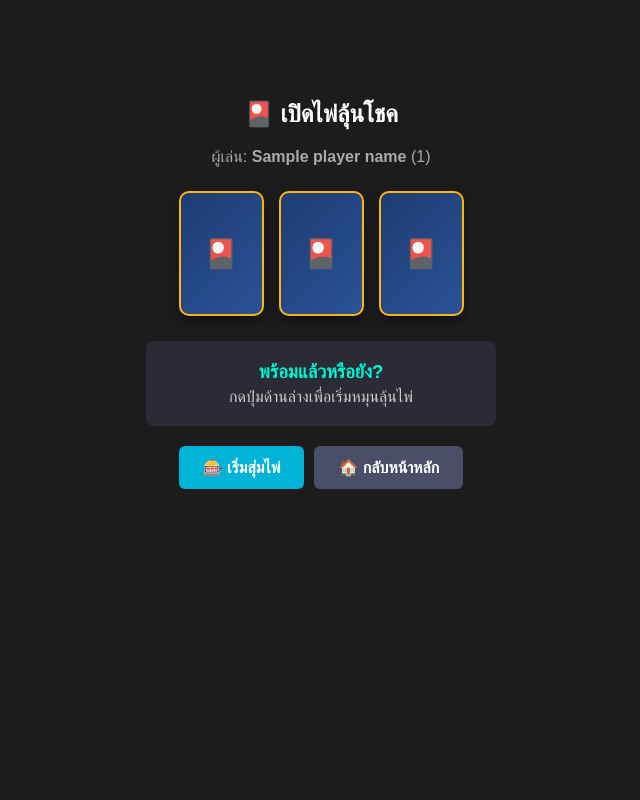
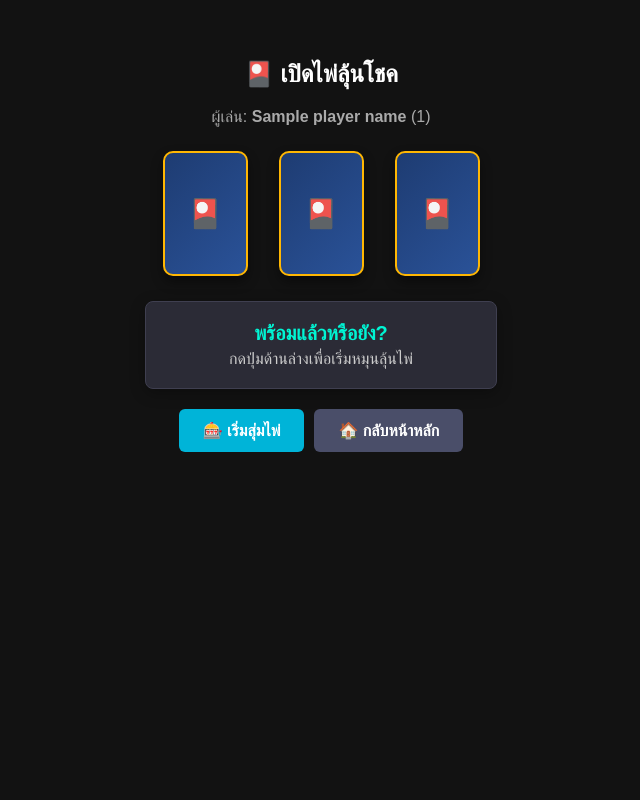
Before and after one commit to WRMG001/CardGame, a Flask app: template templates/game.html in a window 1280 px wide. Shown: the whole page, without its empty margins (319-959 px from the left). Run offline with Flask 3, Linux system fonts and the light colour scheme; the template is opened without the code that fills it: most values are stand-ins (such as "Sample title", 1, 10 or a date in 2020).

Commit message:
Update style.css

```diff
--- a/static/css/style.css
+++ b/static/css/style.css
@@ -1,23 +1,131 @@
-body{
-
-font-family:Arial;
-
-background:#1c1c1c;
-
-color:white;
-
-text-align:center;
-
-margin-top:100px;
-
+/* ==========================================
+   1. GLOBAL STYLES (สไตล์พื้นฐาน)
+   ========================================== */
+body {
+  font-family: 'Kanit', 'Prompt', Arial, sans-serif;
+  background-color: #121212;
+  color: #ffffff;
+  text-align: center;
+  margin: 0;
+  padding: 40px 15px;
+  min-height: 100vh;
+  box-sizing: border-box;
 }
 
-button{
+/* ปุ่มกดทั่วไป */
+button {
+  padding: 10px 25px;
+  font-size: 18px;
+  cursor: pointer;
+  border-radius: 6px;
+  border: none;
+  transition: all 0.2s ease-in-out;
+}
 
-padding:10px 25px;
+button:hover:not(:disabled) {
+  transform: translateY(-2px);
+  filter: brightness(1.1);
+}
 
-font-size:18px;
+button:active:not(:disabled) {
+  transform: translateY(0);
+}
 
-cursor:pointer;
+button:disabled {
+  opacity: 0.6;
+  cursor: not-allowed;
+}
 
+/* ==========================================
+   2. CARD 3D & SLOT MACHINE ANIMATION
+   ========================================== */
+.card-container {
+  perspective: 1000px;
+  display: inline-block;
+  margin: 0 8px;
 }
+
+.card-inner {
+  position: relative;
+  width: 85px;
+  height: 125px;
+  transition: transform 0.6s ease-in-out;
+  transform-style: preserve-3d;
+}
+
+/* สถานะการพลิกหน้า-หลัง */
+.card-container:not(.flipped) .card-inner {
+  transform: rotateY(0deg);
+}
+
+.card-container.flipped .card-inner {
+  transform: rotateY(180deg);
+}
+
+.card-front, .card-back {
+  position: absolute;
+  width: 100%;
+  height: 100%;
+  backface-visibility: hidden;
+  border-radius: 10px;
+  display: flex;
+  flex-direction: column;
+  justify-content: space-between;
+  align-items: center;
+  padding: 8px;
+  box-sizing: border-box;
+  box-shadow: 0 6px 12px rgba(0, 0, 0, 0.5);
+}
+
+/* หลังไพ่ */
+.card-back {
+  background: linear-gradient(135deg, #1e3c72 0%, #2a5298 100%);
+  border: 2px solid #ffb703;
+  color: #ffffff;
+  justify-content: center;
+}
+
+/* หน้าไพ่ */
+.card-front {
+  background: #ffffff;
+  border: 1px solid #d1d5db;
+  transform: rotateY(180deg);
+}
+
+/* เอฟเฟกต์ตอนเปิดไพ่สำเร็จ */
+.stop-spin {
+  animation: popIn 0.3s ease-out forwards;
+}
+
+@keyframes popIn {
+  0% { transform: scale(0.8); }
+  50% { transform: scale(1.1); }
+  100% { transform: scale(1.0); }
+}
+
+/* ==========================================
+   3. RESULT BOX & CONTAINERS
+   ========================================== */
+#resultBox {
+  background: #2b2b36;
+  padding: 15px 20px;
+  border-radius: 12px;
+  max-width: 320px;
+  margin: 0 auto 20px auto;
+  border: 1px solid #3f3f50;
+  box-shadow: 0 4px 15px rgba(0, 0, 0, 0.3);
+}
+
+#resultBox h3 {
+  margin: 5px 0;
+  font-size: 20px;
+}
+
+#resultBox p {
+  margin: 5px 0;
+}
+
+/* ตกแต่งลิงก์และคอนเทนเนอร์ทั่วไป */
+a {
+  text-decoration: none;
+}
```
